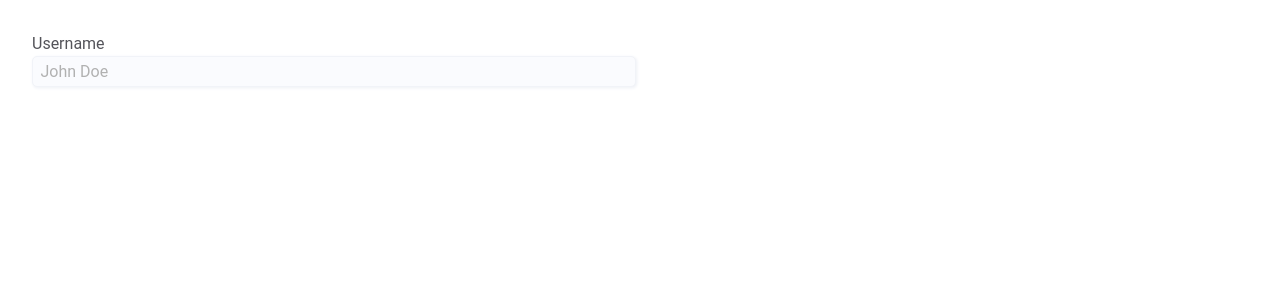
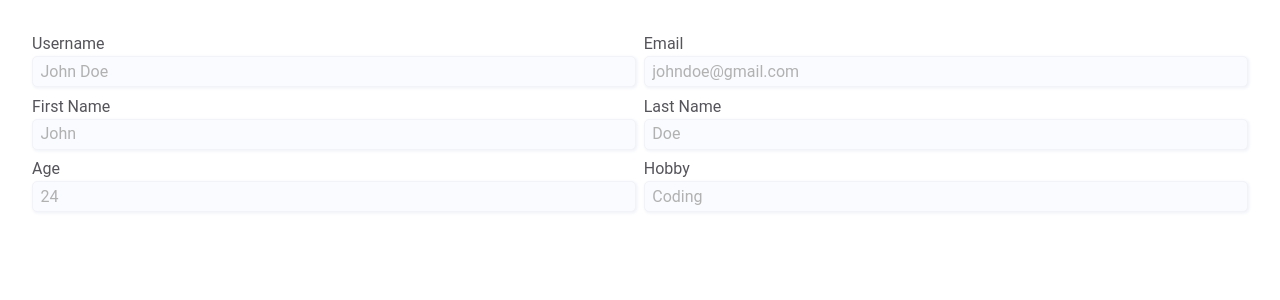
Before and after one commit to aliflikescoding/pb-technical-test, a React (Vite) app: page / in a window 1280 px wide. Shown: the top 300 px of the page. Built offline with nearby package versions, Linux system fonts and the light colour scheme.

Commit message:
Add all inputs and validation for each input

```diff
--- a/src/App.jsx
+++ b/src/App.jsx
@@ -7,8 +7,14 @@ import { updateField } from "./redux/slices/slices"; // adjust path as needed
 function App() {
   const dispatch = useDispatch();
   const usernameState = useSelector((state) => state.form.username);
+  const emailState = useSelector((state) => state.form.email);
+  const firstNameState = useSelector((state) => state.form.firstName);
+  const lastNameState = useSelector((state) => state.form.lastName);
+  const ageState = useSelector((state) => state.form.age);
+  const hobbyState = useSelector((state) => state.form.hobby);
 
-  const handleInputChange = (e, error) => {
+  /* handle input changes */
+  const handleInputUsernameChange = (e, error) => {
     const { value } = e.target;
 
     dispatch(
@@ -20,22 +26,135 @@ function App() {
     );
   };
 
-  // Validation function to be passed to Input
+  const handleInputEmailChange = (e, error) => {
+    const { value } = e.target;
+
+    dispatch(
+      updateField({
+        field: "email",
+        value,
+        error,
+      })
+    );
+  };
+
+  const handleFirstNameChange = (e, error) => {
+    const { value } = e.target;
+
+    dispatch(
+      updateField({
+        field: "firstName",
+        value,
+        error,
+      })
+    );
+  };
+  const handleLastNameChange = (e, error) => {
+    const { value } = e.target;
+
+    dispatch(
+      updateField({
+        field: "lastName",
+        value,
+        error,
+      })
+    );
+  };
+
+  const handleAgeChange = (e, error) => {
+    const { value } = e.target;
+
+    dispatch(
+      updateField({
+        field: "age",
+        value,
+        error,
+      })
+    );
+  };
+
+  const handleHobby = (e, error) => {
+    const { value } = e.target;
+
+    dispatch(
+      updateField({
+        field: "hobby",
+        value,
+        error,
+      })
+    );
+  };
+
+  /* input validation */
   const validateUsername = (value) => {
-    if (value.includes("@")) {
-      return "Username cannot contain @";
+    const regex = /[^a-zA-Z0-9_-]/;
+    if (regex.test(value)) {
+      return "Username cannot contain special characters. Only letters or numbers or _ or - are allowed.";
     }
     return "";
   };
 
+  const validateEmail = (value) => {
+    if (!value.includes("@")) {
+      return "Email must contain @";
+    }
+    if (!value.includes(".com")) {
+      return "Email must contain .com";
+    }
+    return "";
+  };
+
+  const validateFirstName = (value) => {
+    const regex = /[^a-zA-Z]/;
+
+    if (regex.test(value)) {
+      return "First name cannot contain any numbers or special characters.";
+    }
+    return "";
+  };
+
+  const validateLastName = (value) => {
+    const regex = /[^a-zA-Z]/;
+
+    if (regex.test(value)) {
+      return "Last name cannot contain any numbers or special characters.";
+    }
+    return "";
+  };
+
+  const validateAge = (value) => {
+    const numberValue = Number(value);
+    if (isNaN(numberValue) || numberValue < 1 || numberValue > 100) {
+      return "Age must be a number between 1 and 100.";
+    }
+    return "";
+  };
+
+  const validateHobby = (value) => {
+    if (!value) return "";
+
+    const regex = /[^a-zA-Z\s]/;
+
+    if (value.length > 10) {
+      return "Hobby must be maximum 10 characters long.";
+    }
+
+    if (regex.test(value)) {
+      return "Hobby cannot contain numbers or special characters.";
+    }
+    return "";
+  };
+
+
   return (
     <>
+      <form>
         <div className="input-fields">
           <Input
             label="Username"
             name="username"
             value={usernameState.value}
-          onChange={handleInputChange}
+            onChange={handleInputUsernameChange}
             validate={validateUsername}
             required
             placeholder="John Doe"
@@ -43,7 +162,64 @@ function App() {
             maxLength={20}
             errorMessage={usernameState.error}
           />
+          <Input
+            label="Email"
+            name="email"
+            type="email"
+            value={emailState.value}
+            onChange={handleInputEmailChange}
+            validate={validateEmail}
+            required
+            placeholder="johndoe@gmail.com"
+            minLength={3}
+            maxLength={20}
+            errorMessage={emailState.error}
+          />
+          <Input
+            label="First Name"
+            name="firstName"
+            value={firstNameState.value}
+            onChange={handleFirstNameChange}
+            validate={validateFirstName}
+            required
+            placeholder="John"
+            minLength={3}
+            maxLength={20}
+            errorMessage={firstNameState.error}
+          />
+          <Input
+            label="Last Name"
+            name="lastName"
+            value={lastNameState.value}
+            onChange={handleLastNameChange}
+            validate={validateLastName}
+            required
+            placeholder="Doe"
+            minLength={3}
+            maxLength={20}
+            errorMessage={lastNameState.error}
+          />
+          <Input
+            label="Age"
+            name="age"
+            value={ageState.value}
+            onChange={handleAgeChange}
+            validate={validateAge}
+            required
+            placeholder="24"
+            errorMessage={ageState.error}
+          />
+          <Input
+            label="Hobby"
+            name="hobby"
+            value={hobbyState.value}
+            onChange={handleHobby}
+            validate={validateHobby}
+            placeholder="Coding"
+            errorMessage={hobbyState.error}
+          />
         </div>
+      </form>
     </>
   );
 }
--- a/src/components/Input.jsx
+++ b/src/components/Input.jsx
@@ -15,7 +15,6 @@ const Input = ({
   ...rest
 }) => {
   const [uncontrolledValue, setUncontrolledValue] = useState("");
-
   const [error, setError] = useState("");
 
   const isControlled = controlledValue !== undefined;
@@ -32,17 +31,11 @@ const Input = ({
 
     if (required && !inputValue.trim()) {
       validationError = "This field is required.";
-    }
-
-    if (minLength && inputValue.length < minLength) {
+    } else if (minLength && inputValue.length < minLength && inputValue.length > 0) {
       validationError = `Minimum length is ${minLength} characters.`;
-    }
-
-    if (maxLength && inputValue.length > maxLength) {
+    } else if (maxLength && inputValue.length > maxLength) {
       validationError = `Maximum length is ${maxLength} characters.`;
-    }
-
-    if (validate && !validationError) {
+    } else if (validate) {
       const customError = validate(inputValue);
       if (customError) {
         validationError = customError;
@@ -84,7 +77,6 @@ const Input = ({
   );
 };
 
-// PropTypes for type checking
 Input.propTypes = {
   type: PropTypes.oneOf([
     "text",
--- a/src/redux/slices/slices.jsx
+++ b/src/redux/slices/slices.jsx
@@ -5,6 +5,26 @@ const initialState = {
   username: {
     value: '',
     error: '',
+  },
+  email: {
+    value: '',
+    error: '',
+  },
+  firstName: {
+    value: '',
+    error: '',
+  },
+  lastName: {
+    value: '',
+    error: '',
+  },
+  age: {
+    value: '',
+    error: ''
+  },
+  hobby: {
+    value: '',
+    error: ''
   },
   // You can easily extend this for more form fields
 };
```
Lines whose indentation alone changed are shown as unchanged.
